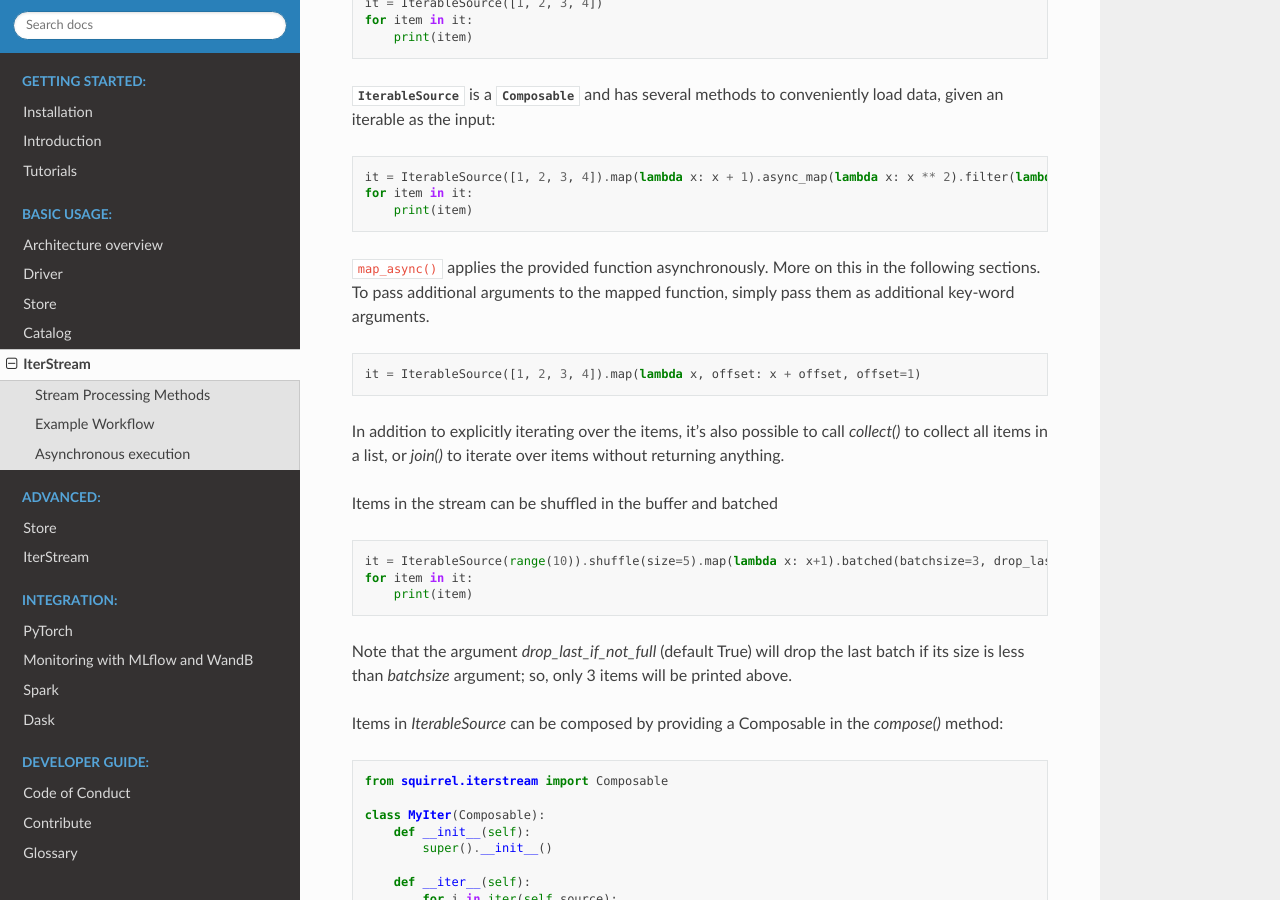
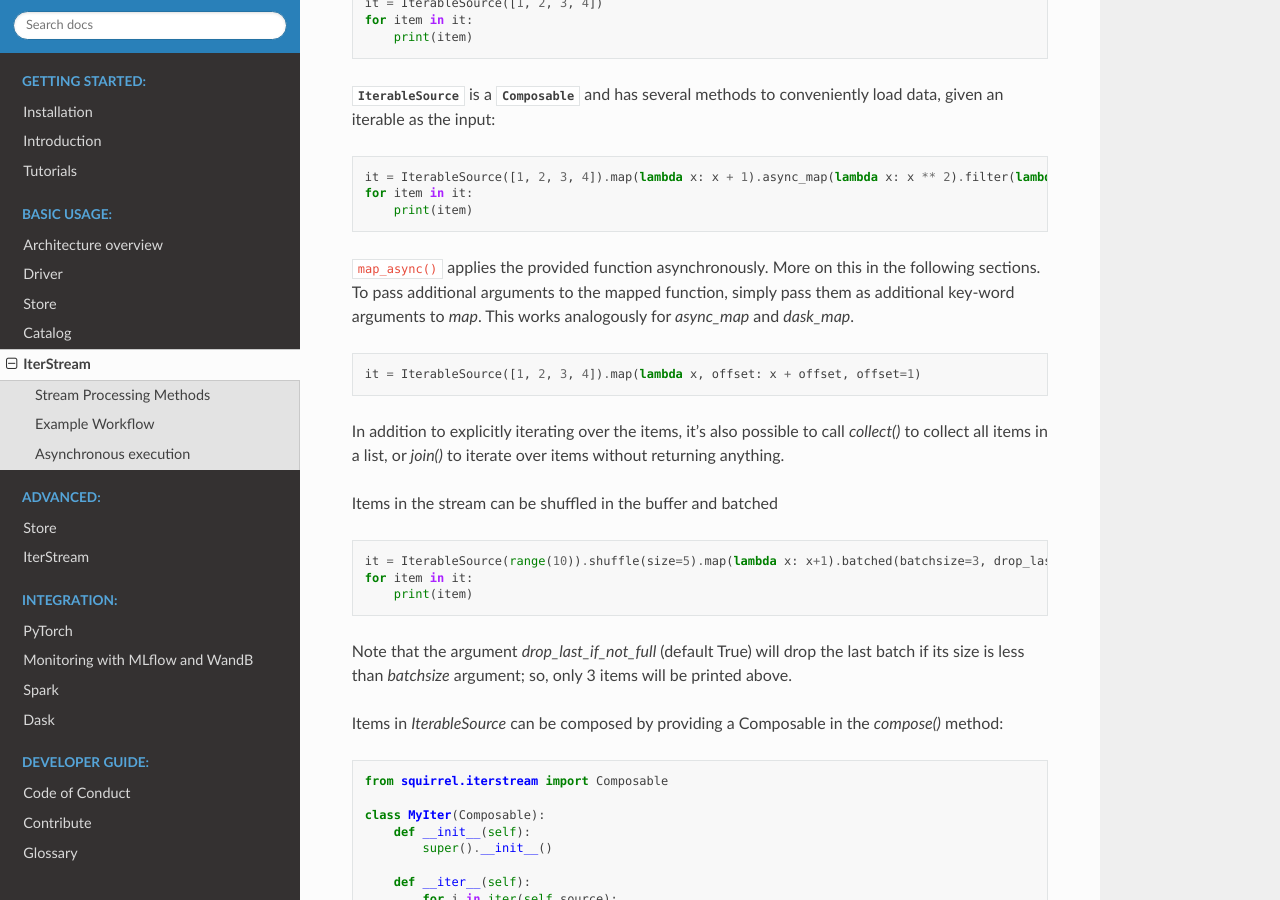
Before and after one commit to merantix-momentum/squirrel-core, a Sphinx documentation site: the page built from docs/usage/iterstream.rst, in a window 1280 px wide and 900 px high, scrolled down 610 px. Built offline with Sphinx 7.4.7 and the Read the Docs theme 2.0.0, drawn with Linux system fonts in a browser that asks for light colours; the version number is read from the project's files by our own code.

Commit message:
Update docs/usage/iterstream.rst
Co-authored-by: Alexander Koenig <50868646+axkoenig@users.noreply.github.com>

```diff
--- a/docs/usage/iterstream.rst
+++ b/docs/usage/iterstream.rst
@@ -38,7 +38,7 @@ iterable as the input:
         print(item)
 
 :code:`map_async()` applies the provided function asynchronously. More on this in the following sections.
-To pass additional arguments to the mapped function, simply pass them as additional key-word arguments.
+To pass additional arguments to the mapped function, simply pass them as additional key-word arguments to `map`. This works analogously for `async_map` and `dask_map`.
 
 .. code-block:: python
 
```
